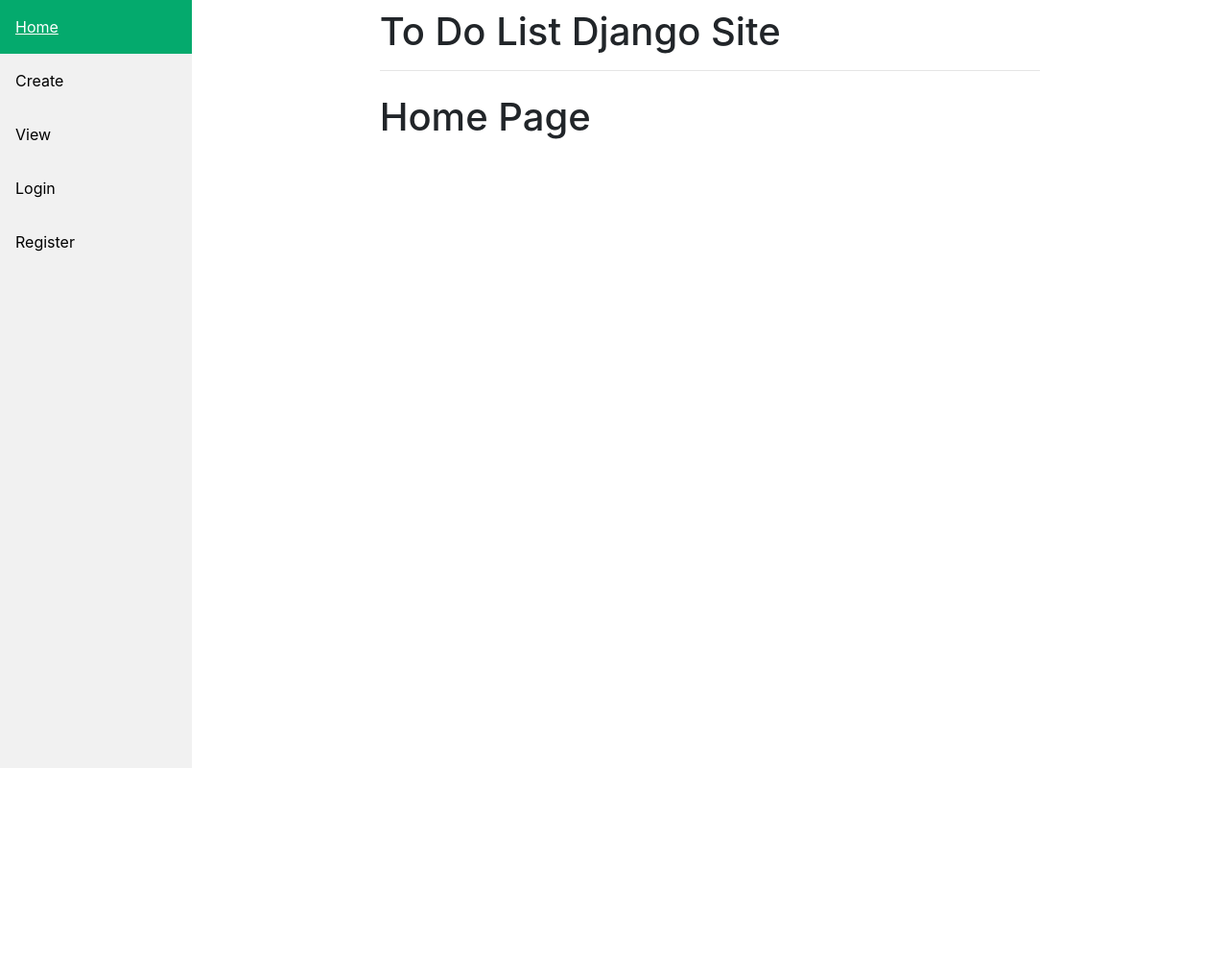
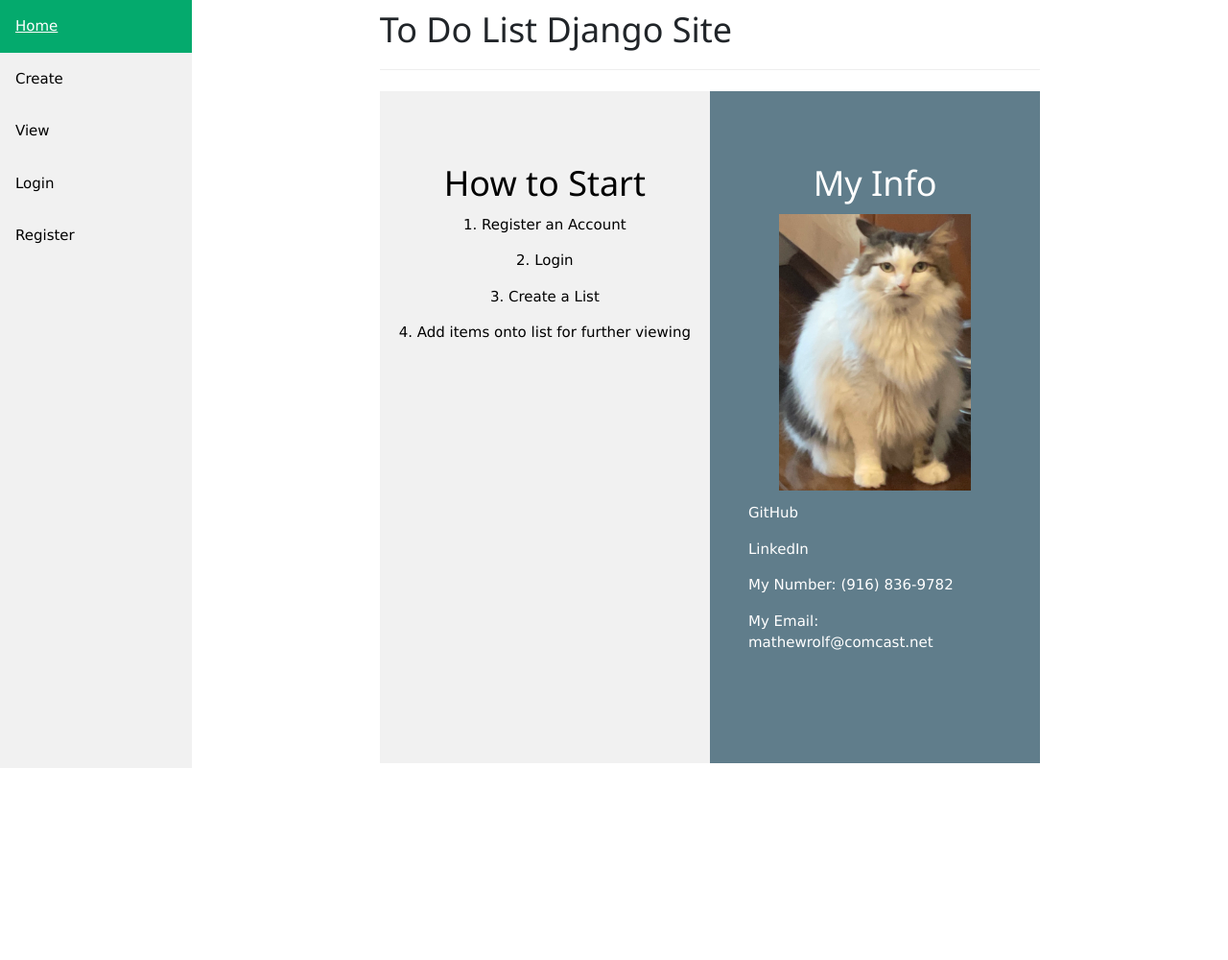
Before and after one commit to mathewrolf/Django, a Django app: page / in a window 1280 px wide. Shown: the whole page at 96% size. Run offline with Django 4.2, Linux system fonts and the light colour scheme.

Commit message:
homepage

```diff
--- a/mysite/main/templates/main/home.html
+++ b/mysite/main/templates/main/home.html
@@ -1,3 +1,4 @@
+<!DOCTYPE html>
 {% extends 'main/base.html' %}
 
 {% block title %}
@@ -6,5 +7,87 @@ Home
 
 
 {% block content %}
-<h1>Home Page</h1>
+<!-- First Grid: Logo & About -->
+
+<html>
+    <head>
+    <title>W3.CSS Template</title>
+    <meta charset="UTF-8">
+    <meta name="viewport" content="width=device-width, initial-scale=1">
+    <link rel="stylesheet" href="https://www.w3schools.com/w3css/4/w3.css">
+</head>
+<body class="w3-content" style="max-width:2000px">
+
+<!-- First Grid: Logo & About -->
+<div class="w3-row">
+  <div class="w3-half w3-light-grey w3-container w3-center" style="height:700px">
+    <div class="w3-padding-64">
+      <h1>How to Start</h1>
+        <p>1. Register an Account</p>
+        <p>2. Login</p>
+        <p>3. Create a List</p>
+        <p>4. Add items onto list for further viewing</p>
+
+
+    </div>
+    <div class="w3-padding-64">
+
+    </div>
+  </div>
+  <div class="w3-half w3-blue-grey w3-container" style="height:700px">
+    <div class="w3-padding-64 w3-center">
+      <h1>My Info</h1>
+      {% load static %} <img src="{% static "main/media/momo2.jpeg" %}" alt="momo" style="max-width:200px"/>
+      <div class="w3-left-align w3-padding-large">
+        <p><a href="https://github.com/mathewrolf">GitHub</a></p>
+        <p><a href="https://www.linkedin.com/in/mathew-rolf-2b0704264/">LinkedIn</a></p>
+        <p>My Number: (916) 836-9782</p>
+        <p>My Email: mathewrolf@comcast.net</p>
+      </div>
+    </div>
+  </div>
+</div>
+
+
+
+
+
+
+
+
+
+
+
+
+
+
+
+
+
+
+
+
+
+
+{% comment %} <div class="w3-half w3-blue-grey w3-container" style="height:700px">
+      <div class="w3-padding-64 w3-center">
+        <h1>Contact Info</h1>
+        {% load static %} <img src="{% static "main/media/momo.jpeg" %}" alt="momo" style="max-width:200px"/>
+        <div class="w3-left-align w3-padding-large">
+            <p><a href="https://github.com/mathewrolf">GitHub</a></p>
+            <p><a href="https://www.linkedin.com/in/mathew-rolf-2b0704264/">LinkedIn</a></p>
+            <p>My Number: (916) 836-9782</p>
+            <p>My Email: mathewrolf@comcast.net</p>
+        </div>
+      </div>
+    </div>
+  </div>
+   {% endcomment %}
+
+
+
+
+
+</body>
+</html>
 {% endblock %}
--- a/mysite/main/templates/main/index.html
+++ /dev/null
@@ -1,2 +0,0 @@
-{% load static %}
-<img src="{% static "Wall/media/my_image.png" %}" alt="home" />
--- a/mysite/main/urls.py
+++ b/mysite/main/urls.py
@@ -1,5 +1,6 @@
 from django.urls import path
 from . import views
+from django.contrib.staticfiles.urls import staticfiles_urlpatterns
 
 
 urlpatterns = [
@@ -9,3 +10,5 @@ path("home/", views.home, name="home"),
 path("create/", views.create, name="create"),
 path("view/", views.view, name="view"),
 ]
+
+urlpatterns += staticfiles_urlpatterns()
```
Also changed, not shown: mysite/db.sqlite3, mysite/main/static/main/media/momo2.jpeg (added), mysite/main/templates/main/base.html (line endings or trailing spaces).
